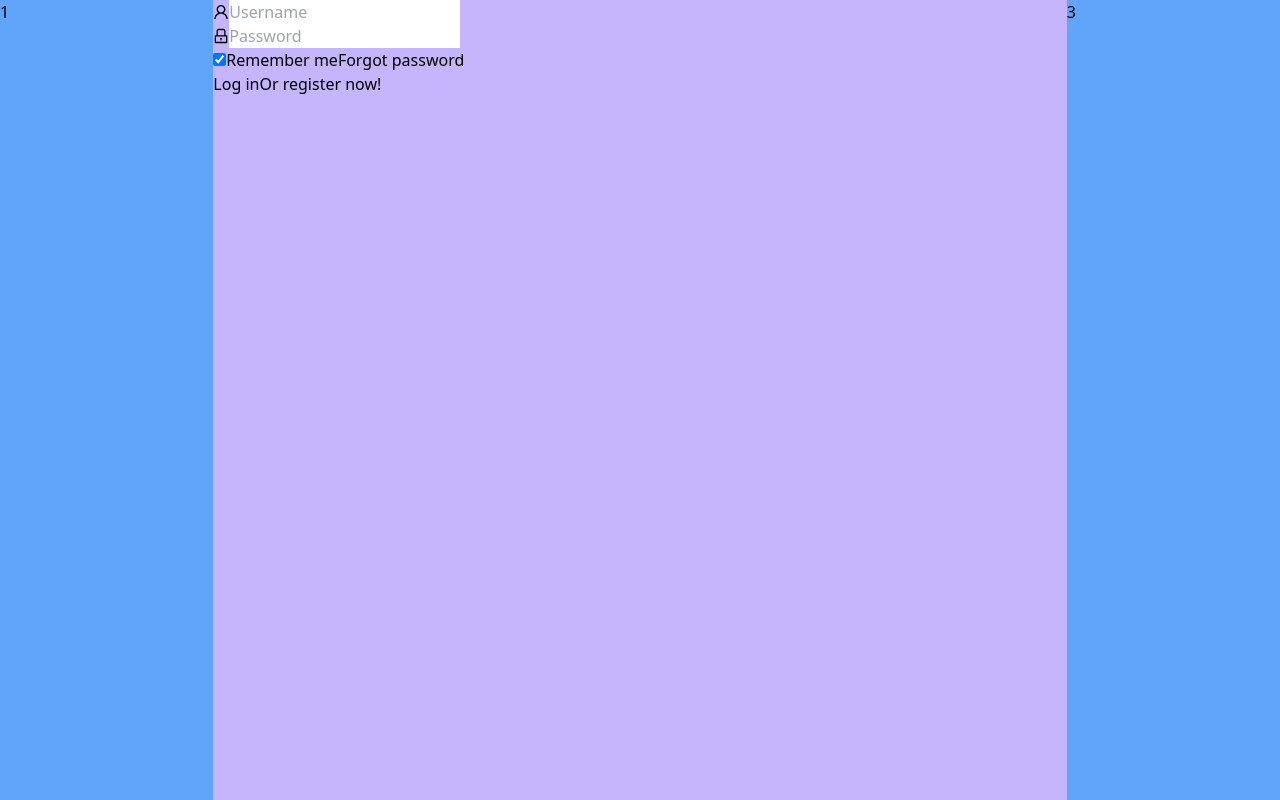
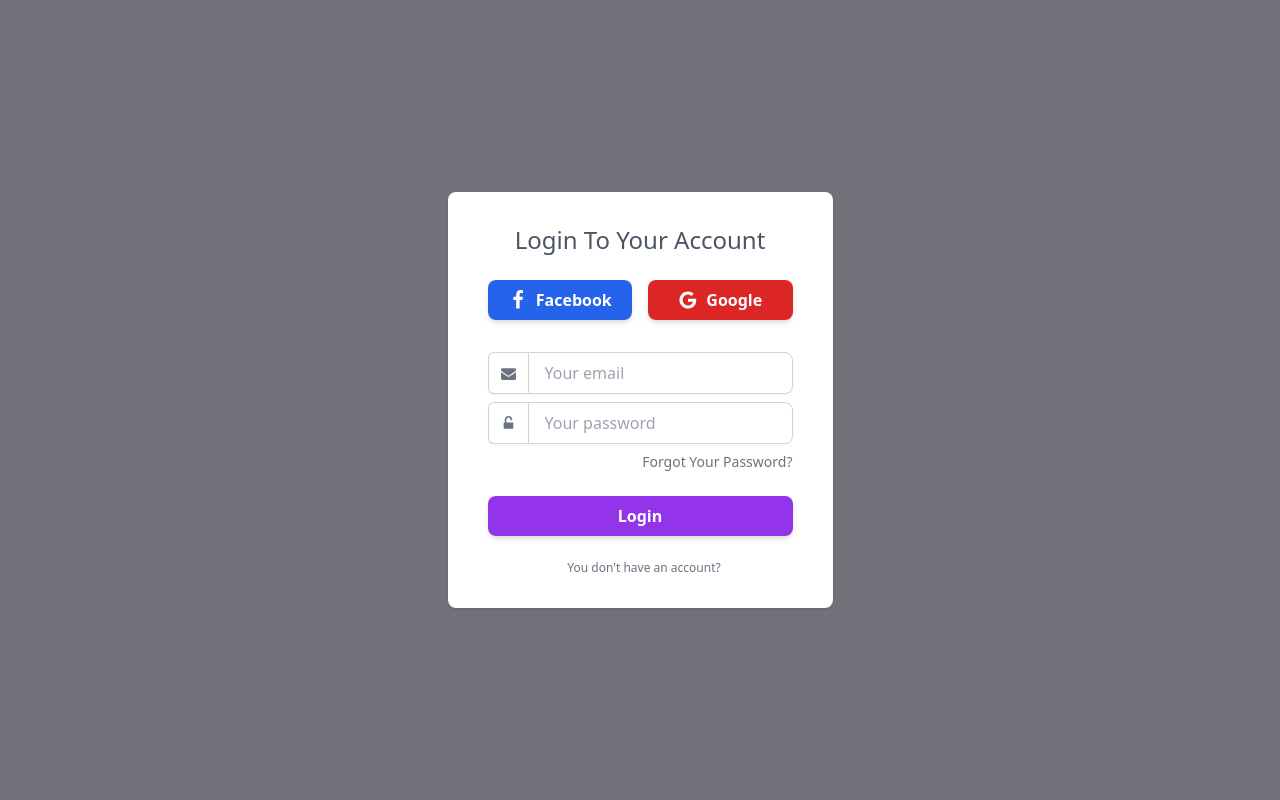
Before and after one commit to Stark-program/social-media-site, a React (Create React App) app: page / in a window 1280 px wide. Built offline with nearby package versions, Linux system fonts and the light colour scheme.

Commit message:
implementing login component. no functionality atm.

```diff
--- a/src/App.js
+++ b/src/App.js
@@ -4,13 +4,9 @@
 
 function App() {
   return (
-    <div className="bg-blue-400 ">
-      <div className="grid grid-cols-6 w-full">
-        <div className=" ">1</div>
-        <div className="col-span-4 bg-violet-300 min-h-screen">
-          <RenderLogin />
-        </div>
-        <div className="">3</div>
+    <div className="bg-zinc-500 flex justify-center min-h-screen">
+      <div className="flex items-center">
+        <RenderLogin />
       </div>
     </div>
   );
--- a/src/pages/login.js
+++ b/src/pages/login.js
@@ -1,54 +1,117 @@
-import { Form, Input, Button, Checkbox } from "antd";
-import { UserOutlined, LockOutlined } from "@ant-design/icons";
-
 function RenderLogin() {
-  const onFinish = (values) => {
-    console.log("Received values of form: ", values);
-  };
-
   return (
-    <Form
-      name="normal_login"
-      className="login-form"
-      initialValues={{ remember: true }}
-      onFinish={onFinish}
+    <div class="flex flex-col w-full max-w-md px-4 py-8 bg-white rounded-lg shadow dark:bg-gray-800 sm:px-6 md:px-8 lg:px-10">
+      <div class="self-center mb-6 text-xl font-light text-gray-600 sm:text-2xl dark:text-white">
+        Login To Your Account
+      </div>
+      <div class="flex gap-4 item-center">
+        <button
+          type="button"
+          class="py-2 px-4 flex justify-center items-center  bg-blue-600 hover:bg-blue-700 focus:ring-blue-500 focus:ring-offset-blue-200 text-white w-full transition ease-in duration-200 text-center text-base font-semibold shadow-md focus:outline-none focus:ring-2 focus:ring-offset-2  rounded-lg "
         >
-      <Form.Item
-        name="username"
-        rules={[{ required: true, message: "Please input your Username!" }]}
+          <svg
+            width="20"
+            height="20"
+            fill="currentColor"
+            class="mr-2"
+            viewBox="0 0 1792 1792"
+            xmlns="http://www.w3.org/2000/svg"
           >
-        <Input
-          prefix={<UserOutlined className="site-form-item-icon" />}
-          placeholder="Username"
+            <path d="M1343 12v264h-157q-86 0-116 36t-30 108v189h293l-39 296h-254v759h-306v-759h-255v-296h255v-218q0-186 104-288.5t277-102.5q147 0 228 12z"></path>
+          </svg>
+          Facebook
+        </button>
+        <button
+          type="button"
+          class="py-2 px-4 flex justify-center items-center  bg-red-600 hover:bg-red-700 focus:ring-red-500 focus:ring-offset-red-200 text-white w-full transition ease-in duration-200 text-center text-base font-semibold shadow-md focus:outline-none focus:ring-2 focus:ring-offset-2  rounded-lg "
+        >
+          <svg
+            width="20"
+            height="20"
+            fill="currentColor"
+            class="mr-2"
+            viewBox="0 0 1792 1792"
+            xmlns="http://www.w3.org/2000/svg"
+          >
+            <path d="M896 786h725q12 67 12 128 0 217-91 387.5t-259.5 266.5-386.5 96q-157 0-299-60.5t-245-163.5-163.5-245-60.5-299 60.5-299 163.5-245 245-163.5 299-60.5q300 0 515 201l-209 201q-123-119-306-119-129 0-238.5 65t-173.5 176.5-64 243.5 64 243.5 173.5 176.5 238.5 65q87 0 160-24t120-60 82-82 51.5-87 22.5-78h-436v-264z"></path>
+          </svg>
+          Google
+        </button>
+      </div>
+      <div class="mt-8">
+        <form action="#" autoComplete="off">
+          <div class="flex flex-col mb-2">
+            <div class="flex relative ">
+              <span class="rounded-l-md inline-flex  items-center px-3 border-t bg-white border-l border-b  border-gray-300 text-gray-500 shadow-sm text-sm">
+                <svg
+                  width="15"
+                  height="15"
+                  fill="currentColor"
+                  viewBox="0 0 1792 1792"
+                  xmlns="http://www.w3.org/2000/svg"
+                >
+                  <path d="M1792 710v794q0 66-47 113t-113 47h-1472q-66 0-113-47t-47-113v-794q44 49 101 87 362 246 497 345 57 42 92.5 65.5t94.5 48 110 24.5h2q51 0 110-24.5t94.5-48 92.5-65.5q170-123 498-345 57-39 100-87zm0-294q0 79-49 151t-122 123q-376 261-468 325-10 7-42.5 30.5t-54 38-52 32.5-57.5 27-50 9h-2q-23 0-50-9t-57.5-27-52-32.5-54-38-42.5-30.5q-91-64-262-182.5t-205-142.5q-62-42-117-115.5t-55-136.5q0-78 41.5-130t118.5-52h1472q65 0 112.5 47t47.5 113z"></path>
+                </svg>
+              </span>
+              <input
+                type="text"
+                id="sign-in-email"
+                class=" rounded-r-lg flex-1 appearance-none border border-gray-300 w-full py-2 px-4 bg-white text-gray-700 placeholder-gray-400 shadow-sm text-base focus:outline-none focus:ring-2 focus:ring-purple-600 focus:border-transparent"
+                placeholder="Your email"
               />
-      </Form.Item>
-      <Form.Item
-        name="password"
-        rules={[{ required: true, message: "Please input your Password!" }]}
+            </div>
+          </div>
+          <div class="flex flex-col mb-6">
+            <div class="flex relative ">
+              <span class="rounded-l-md inline-flex  items-center px-3 border-t bg-white border-l border-b  border-gray-300 text-gray-500 shadow-sm text-sm">
+                <svg
+                  width="15"
+                  height="15"
+                  fill="currentColor"
+                  viewBox="0 0 1792 1792"
+                  xmlns="http://www.w3.org/2000/svg"
                 >
-        <Input
-          prefix={<LockOutlined className="site-form-item-icon" />}
+                  <path d="M1376 768q40 0 68 28t28 68v576q0 40-28 68t-68 28h-960q-40 0-68-28t-28-68v-576q0-40 28-68t68-28h32v-320q0-185 131.5-316.5t316.5-131.5 316.5 131.5 131.5 316.5q0 26-19 45t-45 19h-64q-26 0-45-19t-19-45q0-106-75-181t-181-75-181 75-75 181v320h736z"></path>
+                </svg>
+              </span>
+              <input
                 type="password"
-          placeholder="Password"
+                id="sign-in-email"
+                class=" rounded-r-lg flex-1 appearance-none border border-gray-300 w-full py-2 px-4 bg-white text-gray-700 placeholder-gray-400 shadow-sm text-base focus:outline-none focus:ring-2 focus:ring-purple-600 focus:border-transparent"
+                placeholder="Your password"
               />
-      </Form.Item>
-      <Form.Item>
-        <Form.Item name="remember" valuePropName="checked" noStyle>
-          <Checkbox>Remember me</Checkbox>
-        </Form.Item>
-
-        <a className="login-form-forgot" href="">
-          Forgot password
+            </div>
+          </div>
+          <div class="flex items-center mb-6 -mt-4">
+            <div class="flex ml-auto">
+              <a
+                href="#"
+                class="inline-flex text-xs font-thin text-gray-500 sm:text-sm dark:text-gray-100 hover:text-gray-700 dark:hover:text-white"
+              >
+                Forgot Your Password?
               </a>
-      </Form.Item>
-
-      <Form.Item>
-        <Button type="primary" htmlType="submit" className="login-form-button">
-          Log in
-        </Button>
-        Or <a href="">register now!</a>
-      </Form.Item>
-    </Form>
+            </div>
+          </div>
+          <div class="flex w-full">
+            <button
+              type="submit"
+              class="py-2 px-4  bg-purple-600 hover:bg-purple-700 focus:ring-purple-500 focus:ring-offset-purple-200 text-white w-full transition ease-in duration-200 text-center text-base font-semibold shadow-md focus:outline-none focus:ring-2 focus:ring-offset-2  rounded-lg "
+            >
+              Login
+            </button>
+          </div>
+        </form>
+      </div>
+      <div class="flex items-center justify-center mt-6">
+        <a
+          href="#"
+          target="_blank"
+          class="inline-flex items-center text-xs font-thin text-center text-gray-500 hover:text-gray-700 dark:text-gray-100 dark:hover:text-white"
+        >
+          <span class="ml-2">You don&#x27;t have an account?</span>
+        </a>
+      </div>
+    </div>
   );
 }
 
```
Lines whose indentation alone changed are shown as unchanged.
